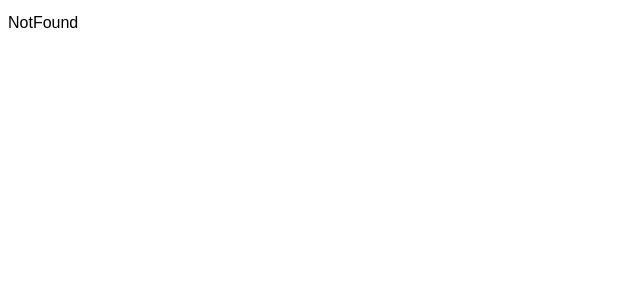
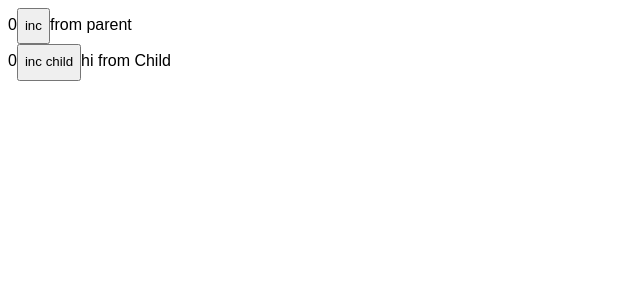
Before and after one commit to ChukwuEmeka-16/refresher-sandbox, a React (Vite) app in the folder myreactwebapp/: page /advanced in a window 1280 px wide. Shown: the top 300 px of the page, without its empty margins (0-640 px from the left). Built offline with nearby package versions, Linux system fonts and the light colour scheme.

Commit message:
components as props

```diff
--- a/myreactwebapp/package.json
+++ b/myreactwebapp/package.json
@@ -4,7 +4,7 @@
   "version": "0.0.0",
   "type": "module",
   "scripts": {
-    "dev": "vite",
+    "dev": "vite --host",
     "build": "vite build",
     "lint": "eslint .",
     "preview": "vite preview"
--- a/myreactwebapp/src/App.jsx
+++ b/myreactwebapp/src/App.jsx
@@ -10,6 +10,7 @@ import Login from './components/Login'
 import InfiniteScroll from './components/InfiniteScroll'
 import axios from 'axios'
 import SearchWithDebounce from './components/SearchWithDebounce'
+import AdvTest from './components/AdvTest'
 //import LazyLoadTest from './components/LazyLoadTest'
 const LazyDyImp = lazy(()=>import('./components/LazyLoadTest'))
 
@@ -40,6 +41,7 @@ function App() {
       </Route>
       <Route path='*' element={<NotFound/>}/>
       <Route path='/infinite' element={<InfiniteScroll/>}/>
+      <Route path='/advanced' element={<AdvTest/>}/>
     </Routes>
    </Suspense>
 
--- /dev/null
+++ b/myreactwebapp/src/components/AdvTest.jsx
@@ -0,0 +1,39 @@
+import React from 'react'
+
+const Child = () =>{
+    console.log('Child');
+    const [count,setCount] = React.useState(0)
+    return(
+     <div>
+        {count}
+        <button onClick={()=>setCount(prev=>prev+1)}>inc child</button>
+        hi from Child
+     </div>
+    )
+}
+
+// this method stops the components passed in from being rerendered on every rerender
+const Parent = ({content}) =>{
+    console.log('parent');
+
+    const [count,setCount] = React.useState(0)
+    return (
+
+     <div>{count}
+         <button onClick={()=>setCount(prev=>prev+1)}>inc</button>
+       from parent
+         {content}
+     </div>
+
+    )
+}
+
+
+
+const AdvTest = () => {
+    console.log('highest parent')
+
+    return <Parent content={<Child/>}/>
+}
+
+export default AdvTest
--- a/myreactwebapp/src/components/Home.jsx
+++ b/myreactwebapp/src/components/Home.jsx
@@ -13,9 +13,11 @@ const Home = () => {
         <div>box</div>
     </div>
     {age &&<Navigate to='./lazy'/>}
-    <button onClick={()=>setAge(prev=>true)}>change</button>
+    <button onClick={()=>setAge(prev=>true)}>chang</button>
 
-    <button style={{marginLeft:'500px',padding:10}} onClick={()=>navigate('./infinite')}>move</button>
+    {/* <button style={{marginLeft:'500px',padding:10}} onClick={()=>navigate('./infinite')}>move</button> */}
+
+
     </>
   )
 }
--- a/myreactwebapp/src/components/HooksTestChild.jsx
+++ b/myreactwebapp/src/components/HooksTestChild.jsx
@@ -1,6 +1,6 @@
 import React, { useEffect, useMemo,useState } from 'react'
 
-const HooksTestChild = ({counter,fnu}) => {
+const HooksTestChild = ({counter = 0,fnu=()=>null}) => {
  //  console.log('from child');
 
     const name = {
--- a/myreactwebapp/src/components/SearchWithDebounce.jsx
+++ b/myreactwebapp/src/components/SearchWithDebounce.jsx
@@ -1,25 +1,44 @@
 import axios from 'axios'
-import React, { useState } from 'react'
+import { useState,useRef,useEffect } from 'react'
 
 const SearchWithDebounce = () => {
 
-  const [dish,setDish]= React.useState(['apple','avocados','melons','pineapples','cucumbers','carrots','oranges','guavas','beets','banana','apricot','grape','berries','blueberries','strawberries','stockfish','salmonfish','canoa','tilapiafish','crayfish','beef','chicken','plantain','pork','potatoes','salad','eggs','eggplant'])
-  const[searchTerm,setSearchTerm] = React.useState('')
+  const [dish,setDish]= useState(['apple','avocados','melons','pineapples','cucumbers','carrots','oranges','guavas','beets','banana','apricot','grape','berries','blueberries','strawberries','stockfish','salmonfish','canoa','tilapiafish','crayfish','beef','chicken','plantain','pork','potatoes','salad','eggs','eggplant'])
+  const[searchTerm,setSearchTerm] = useState('')
   const [results,setResults] = useState([])
 
-  React.useEffect(()=>{
+
+  useEffect(()=>{
     const filtered = dish.filter((item)=>item.includes(searchTerm))
     setResults(filtered)
   },[])
 
+  //debounce
+  // useEffect(()=>{
+  //   let timeout = setTimeout(()=>{
+  //     searchTerm.length >0 && console.log(searchTerm);
 
-  const debounce = (cb,delay) =>{
+  //   },2000)
+  //   return ()=>{
+  //     clearTimeout(timeout)
+  //   }
+  // },[searchTerm])
 
+useEffect(()=>{
+
+  let throttle = setInterval(()=>{
+    console.log(searchTerm);
+
+  },2000)
+  return()=>{
+    clearInterval(throttle)
   }
+},[searchTerm])
+
   return (
     <div>
         <div style={{display:'flex',flexDirection:'row',justifyContent:'center'}}>
-          <input type="search" style={{height:30,padding:5,width:400,borderWidth:3,borderStyle:'solid',borderColor:'steelblue'}}/>
+          <input  type="search" onChange={(e)=>setSearchTerm(e.target.value)} style={{height:30,padding:5,width:400,borderWidth:3,borderStyle:'solid',borderColor:'steelblue'}}/>
         </div>
 
         <ul style={{}}>
```
